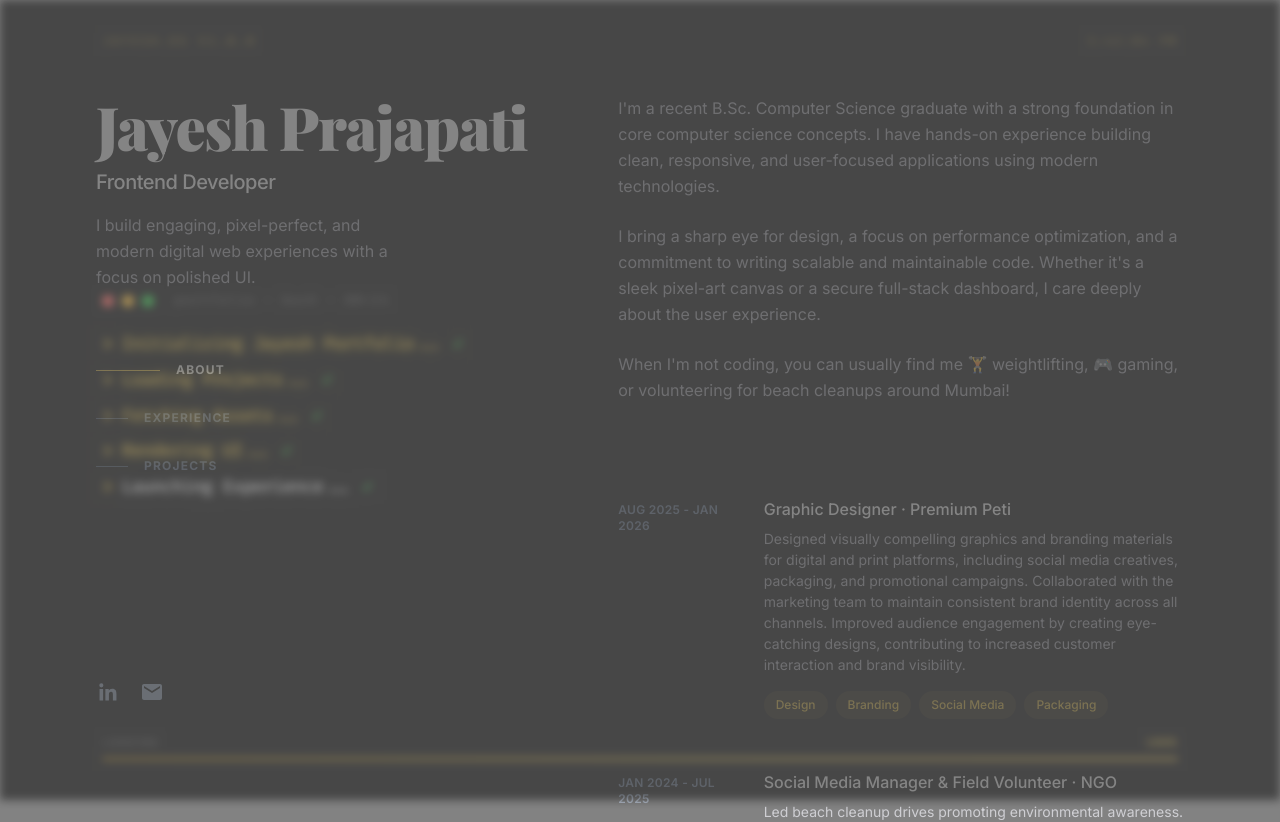
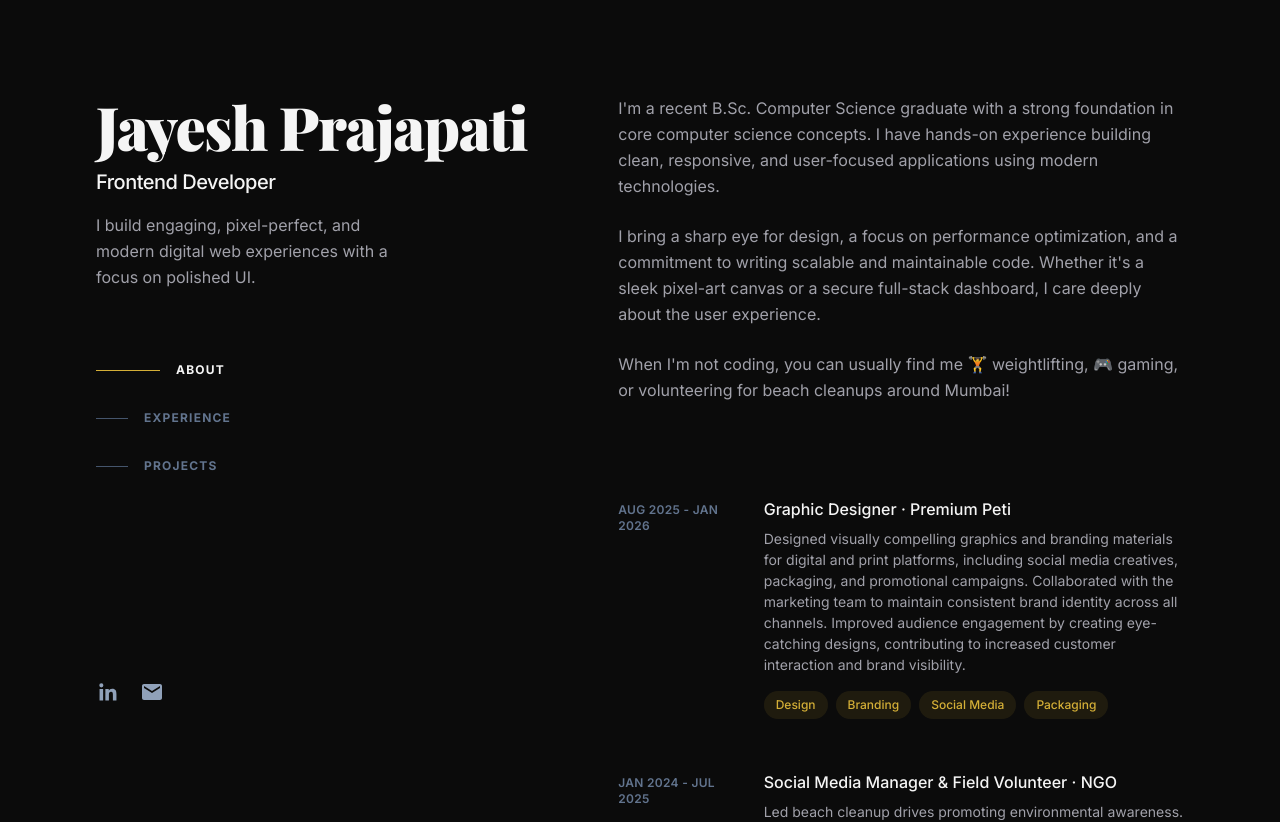
Before and after one commit to jaggutech24-maker/portfolio-website, a React (Vite) app: page / in a window 1280 px wide. Shown: the top 822 px of the page. Built offline with nearby package versions, Linux system fonts and the light colour scheme; a web font is replaced by a local one.

Commit message:
feat(ui): replace terminal loader with minimalist typography percentage loader

```diff
--- a/src/components/LoadingScreen.tsx
+++ b/src/components/LoadingScreen.tsx
@@ -1,22 +1,5 @@
-import { useEffect, useRef, useState } from 'react'
-
-const LINES = [
-  { prefix: '>', text: ' Initializing  Jayesh Portfolio...', color: '#D4AF37' },
-  { prefix: '>', text: ' Loading Projects...', color: '#D4AF37' },
-  { prefix: '>', text: ' Fetching Assets...', color: '#D4AF37' },
-  { prefix: '>', text: ' Rendering UI...', color: '#D4AF37' },
-  { prefix: '>', text: ' Launching Experience...', color: '#F5F5F5' },
-]
-
-const CHAR_DELAY = 38   // ms per character
-const LINE_GAP  = 220  // ms pause before next line starts
-const HOLD_MS   = 500  // ms to hold after last line before fade
-
-interface CompletedLine {
-  prefix: string
-  text: string
-  color: string
-}
+import { useEffect, useState } from 'react'
+import { motion, AnimatePresence } from 'framer-motion'
 
 interface LoadingScreenProps {
   onDone: () => void
@@ -24,290 +7,99 @@ interface LoadingScreenProps {
 }
 
 export default function LoadingScreen({ onDone, onFadeStart }: LoadingScreenProps) {
-  const [completedLines, setCompletedLines] = useState<CompletedLine[]>([])
-  const [currentLine, setCurrentLine] = useState(0)
-  const [currentText, setCurrentText] = useState('')
-  const [fading, setFading] = useState(false)
-  const charIdx = useRef(0)
-  const rafId  = useRef<ReturnType<typeof setTimeout> | null>(null)
+  const [progress, setProgress] = useState(0)
+  const [isComplete, setIsComplete] = useState(false)
 
   useEffect(() => {
-    if (currentLine >= LINES.length) {
-      // All lines done — hold briefly then fade
-      rafId.current = setTimeout(() => {
-        setFading(true)
+    let current = 0
+    let lastTime = performance.now()
+    let frameId: number
+
+    const animateProgress = (time: number) => {
+      // Calculate delta time
+      const dt = time - lastTime
+      lastTime = time
+
+      // Non-linear progress increment for a realistic load feel
+      if (current < 80) {
+        current += dt * 0.15
+      } else if (current < 99) {
+        current += dt * 0.05 // slows down at the end
+      } else {
+        current = 100
+      }
+
+      if (current >= 100) {
+        setProgress(100)
+
+        // Hold at 100 briefly, then trigger the fade/slide out
+        setTimeout(() => {
+          setIsComplete(true)
           if (onFadeStart) onFadeStart()
-        setTimeout(onDone, 700) // matches CSS transition
-      }, HOLD_MS)
+          // Wait for Framer Motion exit animation to finish before unmounting
+          setTimeout(onDone, 800)
+        }, 400)
         return
       }
 
-    const line = LINES[currentLine]
-    charIdx.current = 0
-    setCurrentText('')
-
-    const typeChar = () => {
-      if (charIdx.current < line.text.length) {
-        charIdx.current++
-        setCurrentText(line.text.slice(0, charIdx.current))
-        rafId.current = setTimeout(typeChar, CHAR_DELAY)
-      } else {
-        // Line complete — move completed lines
-        setCompletedLines(prev => [...prev, line])
-        setCurrentText('')
-        rafId.current = setTimeout(() => {
-          setCurrentLine(l => l + 1)
-        }, LINE_GAP)
-      }
+      setProgress(Math.floor(current))
+      frameId = requestAnimationFrame(animateProgress)
     }
 
-    rafId.current = setTimeout(typeChar, currentLine === 0 ? 300 : 0)
+    frameId = requestAnimationFrame(animateProgress)
 
-    return () => {
-      if (rafId.current) clearTimeout(rafId.current)
-    }
-  }, [currentLine])  // eslint-disable-line react-hooks/exhaustive-deps
-
-  const activeLine = currentLine < LINES.length ? LINES[currentLine] : null
+    return () => cancelAnimationFrame(frameId)
+  }, [onDone, onFadeStart])
 
   return (
-    <div
-      style={{
-        position: 'fixed',
-        inset: 0,
-        zIndex: 99999,
-        background: '#0B0B0B',
-        display: 'flex',
-        flexDirection: 'column',
-        alignItems: 'flex-start',
-        justifyContent: 'center',
-        padding: '0 clamp(1.5rem, 8vw, 8rem)',
-        fontFamily: "'Fira Code', 'Source Code Pro', 'Courier New', monospace",
-        transition: 'opacity 0.7s ease, filter 0.7s ease',
-        opacity: fading ? 0 : 1,
-        filter: fading ? 'blur(8px)' : 'blur(0px)',
-        pointerEvents: fading ? 'none' : 'all',
+    <AnimatePresence>
+      {!isComplete && (
+        <motion.div
+          key="loader"
+          initial={{ opacity: 1 }}
+          exit={{
+            opacity: 0,
+            y: "-10vh", // Slight upward lift as it fades, very premium
+            transition: { duration: 0.8, ease: [0.76, 0, 0.24, 1] }
           }}
+          className="fixed inset-0 z-[99999] flex flex-col items-center justify-center bg-[#0B0B0B]"
         >
-      {/* Scanline overlay for CRT feel */}
-      <div style={{
-        position: 'absolute',
-        inset: 0,
-        backgroundImage:
-          'repeating-linear-gradient(0deg, transparent, transparent 2px, rgba(0,0,0,0.07) 2px, rgba(0,0,0,0.07) 4px)',
-        pointerEvents: 'none',
-        zIndex: 1,
-      }} />
+          {/* Main loader block */}
+          <div className="relative flex flex-col items-center">
 
-      {/* Top-left decorative label */}
-      <div style={{
-        position: 'absolute',
-        top: 'clamp(1rem, 3vw, 2rem)',
-        left: 'clamp(1.5rem, 8vw, 8rem)',
-        color: '#D4AF37',
-        fontSize: 'clamp(0.6rem, 1.5vw, 0.75rem)',
-        letterSpacing: '0.2em',
-        opacity: 0.5,
-        textTransform: 'uppercase',
-      }}>
-        JAYESH.OS v1.0.0
+            {/* Percent Text */}
+            <motion.div
+              className="text-7xl md:text-9xl font-playfair font-black text-[#F5F5F5] tracking-tighter"
+              initial={{ opacity: 0, scale: 0.95 }}
+              animate={{ opacity: 1, scale: 1 }}
+              transition={{ duration: 0.6, ease: "easeOut" }}
+            >
+              {progress}<span className="text-4xl md:text-6xl text-[#A1A1AA] font-light">%</span>
+            </motion.div>
+
+            {/* Minimal Progress Line */}
+            <div className="w-56 md:w-72 h-[1px] bg-[#222222] mt-6 overflow-hidden">
+              <motion.div
+                className="h-full bg-gradient-to-r from-[#D4AF37] to-[#FACC15]"
+                initial={{ width: 0 }}
+                animate={{ width: `${progress}%` }}
+                transition={{ ease: "linear", duration: 0.1 }}
+              />
             </div>
 
-      {/* Top-right clock-style timestamp */}
-      <LiveTimestamp />
+            {/* Brand text */}
+            <motion.p
+              initial={{ opacity: 0, y: 10 }}
+              animate={{ opacity: 1, y: 0 }}
+              transition={{ duration: 0.6, delay: 0.2 }}
+              className="mt-5 text-[#A1A1AA] text-[10px] sm:text-xs font-inter tracking-[0.3em] uppercase"
+            >
+              Jayesh.OS · Portfolio
+            </motion.p>
 
-      {/* Terminal window */}
-      <div style={{ position: 'relative', zIndex: 2, width: '100%', maxWidth: '720px' }}>
-        {/* "Window" header bar */}
-        <div style={{
-          display: 'flex',
-          alignItems: 'center',
-          gap: '8px',
-          marginBottom: '1.25rem',
-        }}>
-          <Dot color="#FF5F57" />
-          <Dot color="#FFBD2E" />
-          <Dot color="#28C840" />
-          <span style={{
-            marginLeft: '12px',
-            color: '#555',
-            fontSize: 'clamp(0.65rem, 1.4vw, 0.78rem)',
-            letterSpacing: '0.12em',
-          }}>
-            portfolio — bash — 80×24
-          </span>
           </div>
-
-        {/* Completed lines */}
-        {completedLines.map((ln, i) => (
-          <div key={i} style={{ display: 'flex', marginBottom: '0.55rem', alignItems: 'flex-start' }}>
-            <span style={{
-              color: '#D4AF37',
-              marginRight: '0.6rem',
-              fontSize: 'clamp(0.85rem, 2vw, 1.05rem)',
-              lineHeight: 1.6,
-              flexShrink: 0,
-              textShadow: '0 0 10px #D4AF37aa',
-            }}>
-              {ln.prefix}
-            </span>
-            <span style={{
-              color: ln.color,
-              fontSize: 'clamp(0.85rem, 2vw, 1.05rem)',
-              lineHeight: 1.6,
-              textShadow: ln.color === '#D4AF37'
-                ? '0 0 14px #D4AF3799'
-                : '0 0 8px rgba(245,245,245,0.3)',
-            }}>
-              {ln.text}
-              {/* Done tick */}
-              <span style={{ color: '#28C840', marginLeft: '0.5rem', fontSize: '0.9em' }}>✓</span>
-            </span>
-          </div>
-        ))}
-
-        {/* Currently typing line */}
-        {activeLine && (
-          <div style={{ display: 'flex', alignItems: 'flex-start' }}>
-            <span style={{
-              color: '#D4AF37',
-              marginRight: '0.6rem',
-              fontSize: 'clamp(0.85rem, 2vw, 1.05rem)',
-              lineHeight: 1.6,
-              flexShrink: 0,
-              textShadow: '0 0 10px #D4AF37aa',
-            }}>
-              {activeLine.prefix}
-            </span>
-            <span style={{
-              color: activeLine.color,
-              fontSize: 'clamp(0.85rem, 2vw, 1.05rem)',
-              lineHeight: 1.6,
-              textShadow: '0 0 14px #D4AF3799',
-            }}>
-              {currentText}
-              <BlinkingCursor />
-            </span>
-          </div>
+        </motion.div>
       )}
-      </div>
-
-      {/* Bottom progress bar */}
-      <ProgressBar total={LINES.length} done={completedLines.length} />
-
-      {/* Inline styles for keyframes */}
-      <style>{`
-        @import url('https://fonts.googleapis.com/css2?family=Fira+Code:wght@400;500&display=swap');
-
-        @keyframes blink {
-          0%, 49% { opacity: 1; }
-          50%, 100% { opacity: 0; }
-        }
-        @keyframes flicker {
-          0%   { opacity: 1; }
-          92%  { opacity: 1; }
-          93%  { opacity: 0.85; }
-          94%  { opacity: 1; }
-          96%  { opacity: 0.9; }
-          97%  { opacity: 1; }
-          100% { opacity: 1; }
-        }
-        @keyframes progressGrow {
-          from { width: 0%; }
-        }
-      `}</style>
-    </div>
+    </AnimatePresence>
   )
 }
-
-/* ─── Sub-components ─────────────────────────────────────────── */
-
-function BlinkingCursor() {
-  return (
-    <span style={{
-      display: 'inline-block',
-      width: '2px',
-      height: '1.1em',
-      background: '#D4AF37',
-      marginLeft: '2px',
-      verticalAlign: 'middle',
-      boxShadow: '0 0 8px #D4AF37',
-      animation: 'blink 0.9s step-end infinite',
-    }} />
-  )
-}
-
-function Dot({ color }: { color: string }) {
-  return (
-    <div style={{
-      width: 12,
-      height: 12,
-      borderRadius: '50%',
-      background: color,
-      opacity: 0.85,
-    }} />
-  )
-}
-
-function ProgressBar({ total, done }: { total: number; done: number }) {
-  const pct = Math.round((done / total) * 100)
-  return (
-    <div style={{
-      position: 'absolute',
-      bottom: 'clamp(1.5rem, 4vw, 2.5rem)',
-      left: 'clamp(1.5rem, 8vw, 8rem)',
-      right: 'clamp(1.5rem, 8vw, 8rem)',
-      zIndex: 2,
-    }}>
-      <div style={{
-        display: 'flex',
-        justifyContent: 'space-between',
-        marginBottom: '6px',
-        color: '#555',
-        fontSize: 'clamp(0.6rem, 1.2vw, 0.7rem)',
-        letterSpacing: '0.12em',
-      }}>
-        <span>LOADING</span>
-        <span style={{ color: '#D4AF37' }}>{pct}%</span>
-      </div>
-      <div style={{
-        width: '100%',
-        height: '2px',
-        background: '#1a1a1a',
-        borderRadius: '2px',
-        overflow: 'hidden',
-      }}>
-        <div style={{
-          height: '100%',
-          width: `${pct}%`,
-          background: 'linear-gradient(90deg, #B8860B, #D4AF37, #F0C040)',
-          boxShadow: '0 0 10px #D4AF37',
-          borderRadius: '2px',
-          transition: 'width 0.3s ease',
-        }} />
-      </div>
-    </div>
-  )
-}
-
-function LiveTimestamp() {
-  const [time, setTime] = useState(() => new Date().toLocaleTimeString())
-  useEffect(() => {
-    const id = setInterval(() => setTime(new Date().toLocaleTimeString()), 1000)
-    return () => clearInterval(id)
-  }, [])
-  return (
-    <div style={{
-      position: 'absolute',
-      top: 'clamp(1rem, 3vw, 2rem)',
-      right: 'clamp(1.5rem, 8vw, 8rem)',
-      color: '#D4AF37',
-      fontSize: 'clamp(0.6rem, 1.5vw, 0.75rem)',
-      letterSpacing: '0.15em',
-      opacity: 0.45,
-      fontVariantNumeric: 'tabular-nums',
-    }}>
-      {time}
-    </div>
-  )
-}
```
Lines whose indentation alone changed are shown as unchanged.
